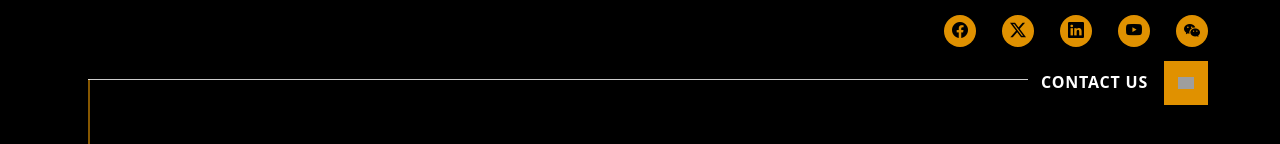
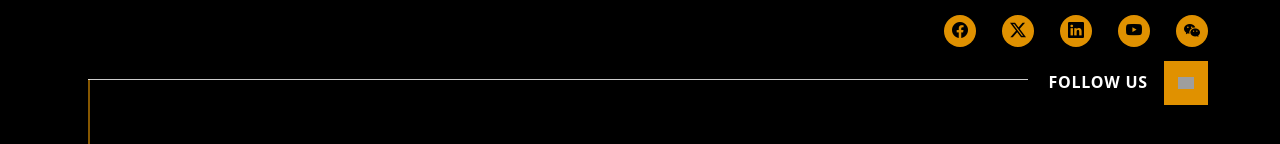
Before and after one commit to princeshiamofficial/Rowshanara-Edu, a Next.js app: page / in a window 1280 px wide. Shown: the part 3397-3541 px from the top of the page. Built offline with nearby package versions, Linux system fonts and the light colour scheme; grey boxes are pictures that could not be loaded.

Commit message:
style: change Contact Us text to Follow Us next to arrow

```diff
--- a/src/components/Footer.tsx
+++ b/src/components/Footer.tsx
@@ -69,7 +69,7 @@ const Footer = () => {
             gap: '1rem',
             zIndex: 20
           }}>
-            <span style={{ color: '#fff', fontSize: '1rem', fontWeight: 600, letterSpacing: '0.05em', textTransform: 'uppercase' }}>Contact Us</span>
+            <span style={{ color: '#fff', fontSize: '1rem', fontWeight: 600, letterSpacing: '0.05em', textTransform: 'uppercase' }}>Follow Us</span>
             <a id="btn-back-to-top" href="#" style={{
               background: brandColor,
               width: '44px',
```
